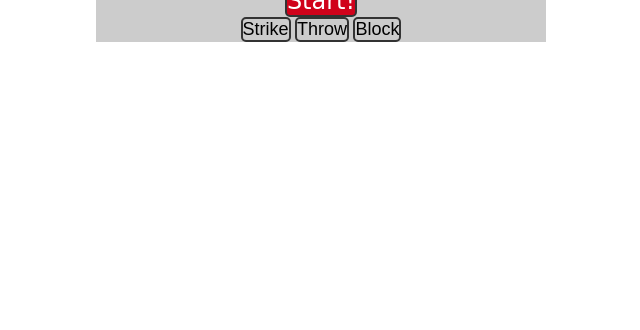
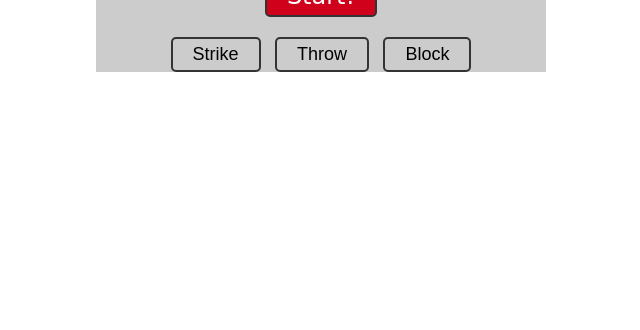
Before and after one commit to catcarbonell/killerkao, a plain HTML site: page index.html in a window 1280 px wide. Shown: the part 470-800 px from the top of the page, without its empty margins (319-959 px from the left). Drawn offline with Linux system fonts and the light colour scheme; a web font is replaced by a local one.

Commit message:
Styled buttons on-hover

```diff
--- a/css/style.css
+++ b/css/style.css
@@ -36,6 +36,15 @@ h1 {
     font-family: "Bowlby One SC", cursive;
 }
 
+button {
+    font-size: 18px;
+    border: solid #333 2px;
+    border-radius:5px;
+
+    padding: 5px 20px;
+}
+
+
 /* <MAIN> */
 
 main {
@@ -59,26 +68,54 @@ text-align: center;
 }
 
 
-button {
-    font-size: 18px;
-    border: solid #333 2px;
-    border-radius:5px;
-}
-
 /* - <BUTTON> #START </BUTTON> -*/
 
 #start {
     font-family: "Bowlby One SC", cursive;
     font-size: 1.5em;
     color: #fff;
+
     border: solid #333 2px;
     background-color: #D0021B;
 
+    margin: 20px;
+}
+
+#start:hover {
+    border-color: #e26776;
+    background-color: #de4d5f;
+
+}
+
+/* - <BUTTON> ATK-BTN </BUTTON> - */
+.atk-btn {
+    margin: 0 5px 0 5px;
 }
 
 /* - <BUTTON> #STRIKE </BUTTON> -*/
+#strike:hover {
+    background-color: #7ED321;
+    border: 2px solid #7ED321;
+    color: #fff;
+
+    transition: ease 0.1s;
+}
 /* - <BUTTON> #THROW </BUTTON> -*/
+#throw:hover {
+    background-color: #F5A623;
+    border: 2px solid #F5A623;
+    color: #fff;
+
+    transition: ease 0.1s;
+}
 /* - <BUTTON> #BLOCK </BUTTON> -*/
+#block:hover {
+    background-color: #4A90E2;
+    border: 2px solid #4A90E2;
+    color: #fff;
+
+    transition: ease 0.1s;
+}
 
 
 
@@ -115,9 +152,6 @@ button {
 }
 
 
-
-
-
 /* <DIV> - #ARENA - </DIV> */
 
 #arena-section {
--- a/index.html
+++ b/index.html
@@ -52,9 +52,9 @@
 
         <button id="start">Start!</button>
         <nav>
-            <button id="strike" class="atk">Strike</button>
-            <button id="throw" class="atk">Throw</button>
-            <button id="block" class="atk">Block</button>
+            <button id="strike" class="atk-btn">Strike</button>
+            <button id="throw" class="atk-btn">Throw</button>
+            <button id="block" class="atk-btn">Block</button>
         </nav>
 
     </main>
```
